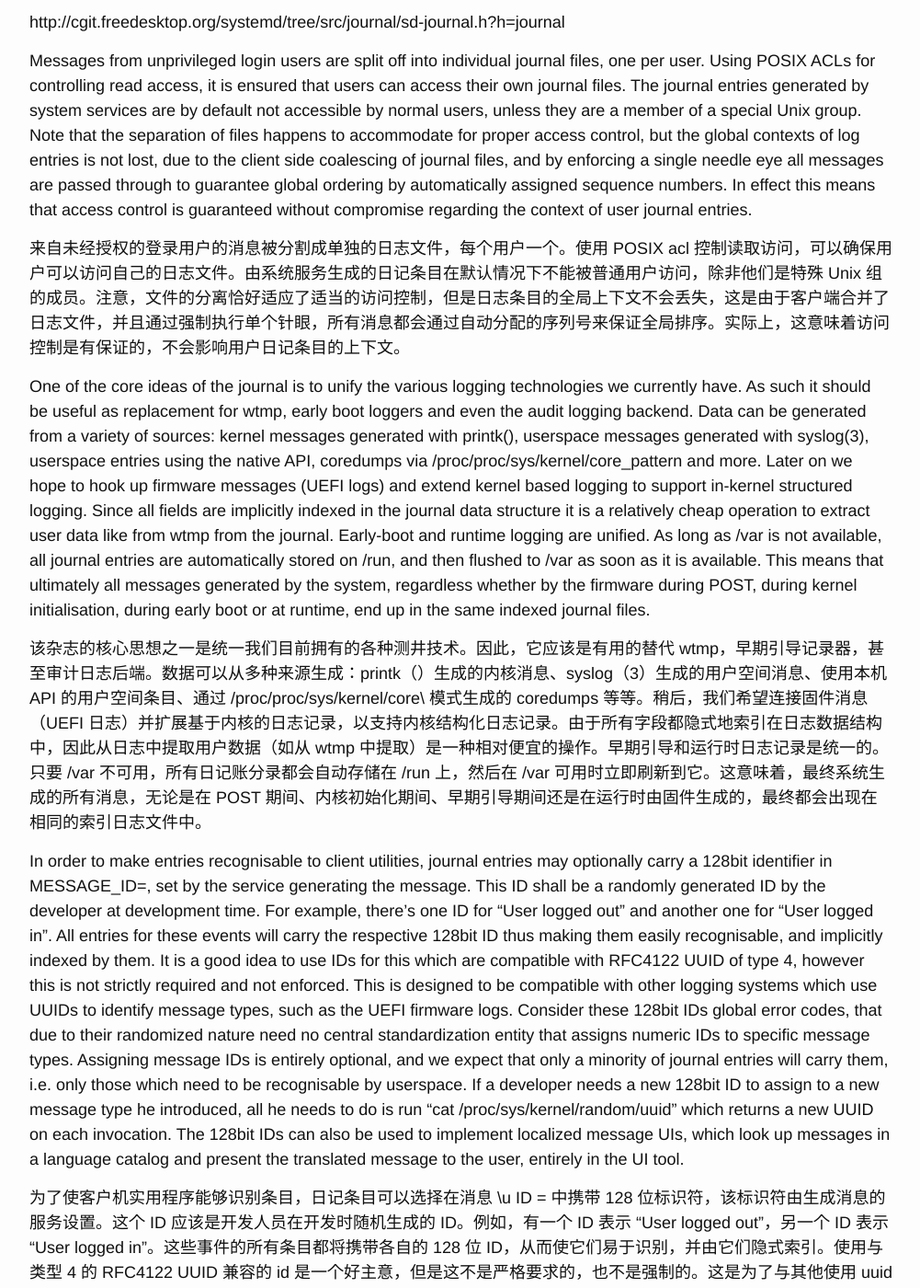
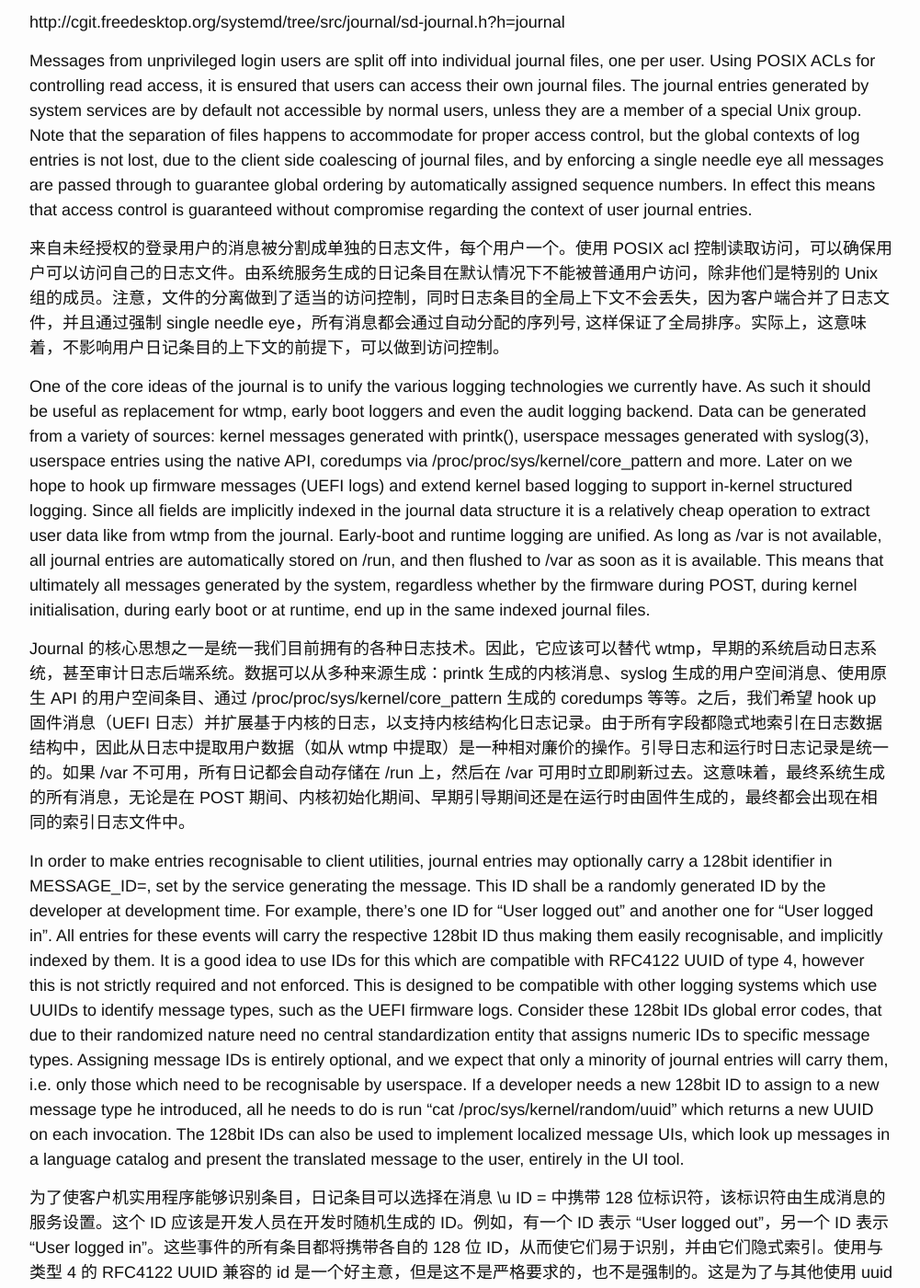
Before and after one commit to childe/ohmycat, a Jekyll site: the page built from _posts/2021-02-18-introducing-the-journal.md, in a window 1280 px wide and 1400 px high, scrolled down 9805 px. Shown: the whole window at 92% size, without its empty margins (138-1139 px from the left). Built offline with Jekyll 4.4.1, drawn with Linux system fonts in a browser that asks for light colours; our own code applies the rules of GitHub Pages for plain Markdown files; some of the changed text lies outside the part shown.

Commit message:
modified:   _posts/2021-02-18-introducing-the-journal.md

```diff
--- a/_posts/2021-02-18-introducing-the-journal.md
+++ b/_posts/2021-02-18-introducing-the-journal.md
@@ -259,28 +259,22 @@ A client library to allow access to the journal files is available, which enable
 
 有一个可用的允许访问日志文件的客户端库，它可以对任何字段进行索引，并通过递增字段或者时间戳可以实现随机访问。client库自动合并多个日志文件，使它们显示为一个统一的日志流。这样你不用关心日志文件是存档（即 “旋转”）亦或是属于多个用户。浏览界面中日志文件的合并是透明和完全动态的：创建新日志文件或删除旧日志文件时，浏览器视图会自动更新。事实上，journal 被设计成实时性，以实现对来源数据的实时监控。
 
-
 http://cgit.freedesktop.org/systemd/tree/src/journal/sd-journal.h?h=journal
 
 
 Messages from unprivileged login users are split off into individual journal files, one per user. Using POSIX ACLs for controlling read access, it is ensured that users can access their own journal files. The journal entries generated by system services are by default not accessible by normal users, unless they are a member of a special Unix group. Note that the separation of files happens to accommodate for proper access control, but the global contexts of log entries is not lost, due to the client side coalescing of journal files, and by enforcing a single needle eye all messages are passed through to guarantee global ordering by automatically assigned sequence numbers. In effect this means that access control is guaranteed without compromise regarding the context of user journal entries.
 
-来自未经授权的登录用户的消息被分割成单独的日志文件，每个用户一个。使用 POSIX acl 控制读取访问，可以确保用户可以访问自己的日志文件。由系统服务生成的日记条目在默认情况下不能被普通用户访问，除非他们是特殊 Unix 组的成员。注意，文件的分离恰好适应了适当的访问控制，但是日志条目的全局上下文不会丢失，这是由于客户端合并了日志文件，并且通过强制执行单个针眼，所有消息都会通过自动分配的序列号来保证全局排序。实际上，这意味着访问控制是有保证的，不会影响用户日记条目的上下文。
+来自未经授权的登录用户的消息被分割成单独的日志文件，每个用户一个。使用 POSIX acl 控制读取访问，可以确保用户可以访问自己的日志文件。由系统服务生成的日记条目在默认情况下不能被普通用户访问，除非他们是特别的 Unix 组的成员。注意，文件的分离做到了适当的访问控制，同时日志条目的全局上下文不会丢失，因为客户端合并了日志文件，并且通过强制 single needle eye，所有消息都会通过自动分配的序列号, 这样保证了全局排序。实际上，这意味着，不影响用户日记条目的上下文的前提下，可以做到访问控制。
 
 
 One of the core ideas of the journal is to unify the various logging technologies we currently have. As such it should be useful as replacement for wtmp, early boot loggers and even the audit logging backend. Data can be generated from a variety of sources: kernel messages generated with printk(), userspace messages generated with syslog(3), userspace entries using the native API, coredumps via /proc/proc/sys/kernel/core_pattern and more. Later on we hope to hook up firmware messages (UEFI logs) and extend kernel based logging to support in-kernel structured logging. Since all fields are implicitly indexed in the journal data structure it is a relatively cheap operation to extract user data like from wtmp from the journal. Early-boot and runtime logging are unified. As long as /var is not available, all journal entries are automatically stored on /run, and then flushed to /var as soon as it is available. This means that ultimately all messages generated by the system, regardless whether by the firmware during POST, during kernel initialisation, during early boot or at runtime, end up in the same indexed journal files.
 
-该杂志的核心思想之一是统一我们目前拥有的各种测井技术。因此，它应该是有用的替代 wtmp，早期引导记录器，甚至审计日志后端。数据可以从多种来源生成：printk（）生成的内核消息、syslog（3）生成的用户空间消息、使用本机 API 的用户空间条目、通过 /proc/proc/sys/kernel/core\ 模式生成的 coredumps 等等。稍后，我们希望连接固件消息（UEFI 日志）并扩展基于内核的日志记录，以支持内核结构化日志记录。由于所有字段都隐式地索引在日志数据结构中，因此从日志中提取用户数据（如从 wtmp 中提取）是一种相对便宜的操作。早期引导和运行时日志记录是统一的。只要 /var 不可用，所有日记账分录都会自动存储在 /run 上，然后在 /var 可用时立即刷新到它。这意味着，最终系统生成的所有消息，无论是在 POST 期间、内核初始化期间、早期引导期间还是在运行时由固件生成的，最终都会出现在相同的索引日志文件中。
-
-
-
+Journal 的核心思想之一是统一我们目前拥有的各种日志技术。因此，它应该可以替代 wtmp，早期的系统启动日志系统，甚至审计日志后端系统。数据可以从多种来源生成：printk 生成的内核消息、syslog 生成的用户空间消息、使用原生 API 的用户空间条目、通过 /proc/proc/sys/kernel/core_pattern 生成的 coredumps 等等。之后，我们希望 hook up 固件消息（UEFI 日志）并扩展基于内核的日志，以支持内核结构化日志记录。由于所有字段都隐式地索引在日志数据结构中，因此从日志中提取用户数据（如从 wtmp 中提取）是一种相对廉价的操作。引导日志和运行时日志记录是统一的。如果 /var 不可用，所有日记都会自动存储在 /run 上，然后在 /var 可用时立即刷新过去。这意味着，最终系统生成的所有消息，无论是在 POST 期间、内核初始化期间、早期引导期间还是在运行时由固件生成的，最终都会出现在相同的索引日志文件中。
 
 
 In order to make entries recognisable to client utilities, journal entries may optionally carry a 128bit identifier in MESSAGE_ID=, set by the service generating the message. This ID shall be a randomly generated ID by the developer at development time. For example, there’s one ID for “User logged out” and another one for “User logged in”. All entries for these events will carry the respective 128bit ID thus making them easily recognisable, and implicitly indexed by them. It is a good idea to use IDs for this which are compatible with RFC4122 UUID of type 4, however this is not strictly required and not enforced. This is designed to be compatible with other logging systems which use UUIDs to identify message types, such as the UEFI firmware logs. Consider these 128bit IDs global error codes, that due to their randomized nature need no central standardization entity that assigns numeric IDs to specific message types. Assigning message IDs is entirely optional, and we expect that only a minority of journal entries will carry them, i.e. only those which need to be recognisable by userspace. If a developer needs a new 128bit ID to assign to a new message type he introduced, all he needs to do is run “cat /proc/sys/kernel/random/uuid” which returns a new UUID on each invocation. The 128bit IDs can also be used to implement localized message UIs, which look up messages in a language catalog and present the translated message to the user, entirely in the UI tool.
 
 为了使客户机实用程序能够识别条目，日记条目可以选择在消息 \u ID = 中携带 128 位标识符，该标识符由生成消息的服务设置。这个 ID 应该是开发人员在开发时随机生成的 ID。例如，有一个 ID 表示 “User logged out”，另一个 ID 表示 “User logged in”。这些事件的所有条目都将携带各自的 128 位 ID，从而使它们易于识别，并由它们隐式索引。使用与类型 4 的 RFC4122 UUID 兼容的 id 是一个好主意，但是这不是严格要求的，也不是强制的。这是为了与其他使用 uuid 识别消息类型的日志系统兼容，例如 UEFI 固件日志。考虑这些 128 位 IDs 全局错误代码，由于其随机化性质，不需要中央标准化实体为特定消息类型分配数字 id。分配消息 ID 是完全可选的，我们希望只有少数日记条目会携带它们，即只有那些需要由用户空间识别的条目。如果开发人员需要一个新的 128 位 ID 来分配给他引入的新消息类型，那么他所需要做的就是运行 “cat/proc/sys/kernel/random/uuid”，它在每次调用时返回一个新的 uuid。128 位的 id 还可以用来实现本地化的消息 UI，它在语言目录中查找消息，并将翻译后的消息完全在 UI 工具中呈现给用户。
-
-
 
 
 All entries are implicitly timestamped with the realtime (i.e. wallclock) and monotonic clock. To make the monotonic timestamps useful all messages also carry the boot ID of the running Linux kernel (i.e. /proc/sys/kernel/random/boot_id). The accuracy is 1usec, and the wallclock is stored in usec since the epoch UTC in order to avoid the timezone problems syslog is suffering by.
@@ -421,7 +415,7 @@ Why doesn’t the journal generate traditional log files?
 
 
 Well, for starters, traditional log files are not indexed, and many key operations very slow with a complexity of O(n). The native journal file format allows O(log(n)) complexity or better for all important operations. For more reasons, refer to the sections above.
-好吧，对于初学者来说，传统的日志文件没有索引，许多关键操作非常慢，复杂性为 O（n）。本机日志文件格式允许 O（log（n））复杂度或更好的所有重要操作。有关更多原因，请参阅以上各节。
+好吧，对于初学者来说，传统的日志文件没有索引，许多关键操作非常慢，复杂性为 O（n）。原生日志文件格式允许 O（log（n））复杂度或更好的所有重要操作。有关更多原因，请参阅以上各节。
 
 
 
```
